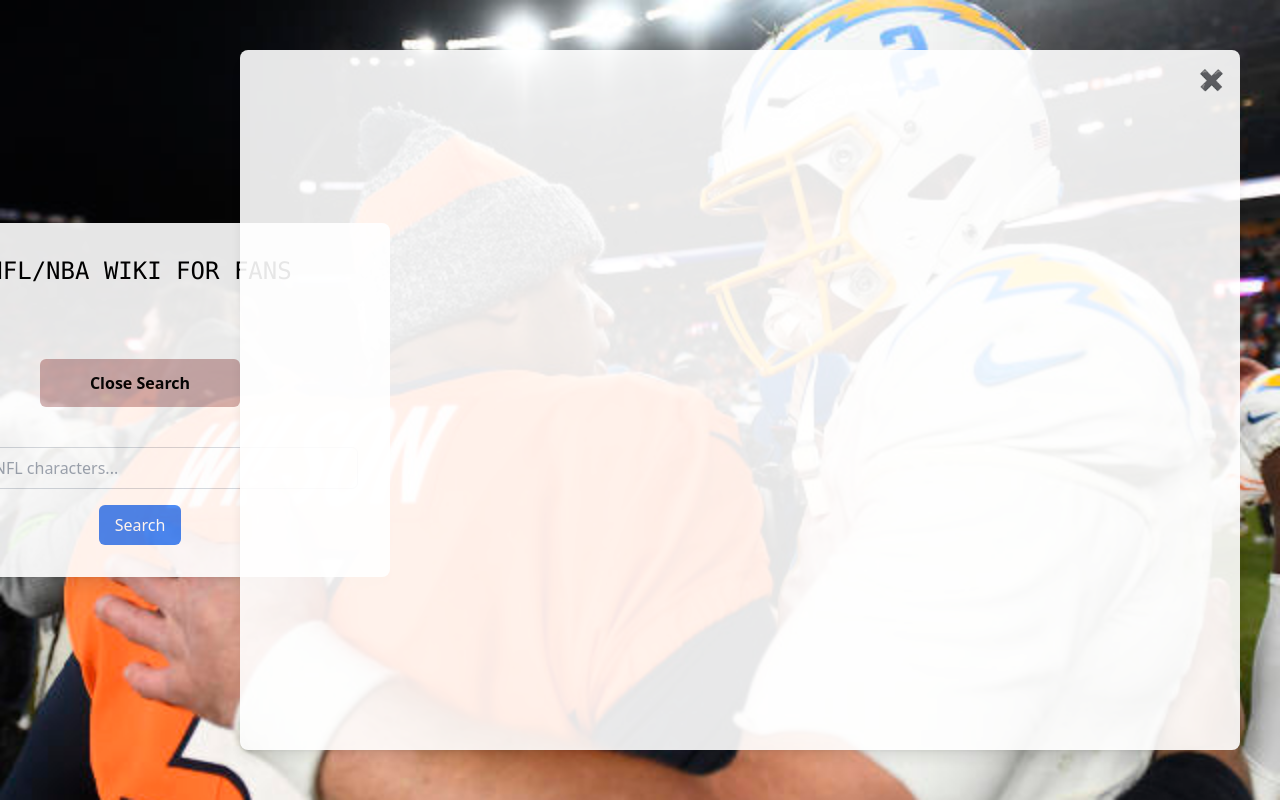
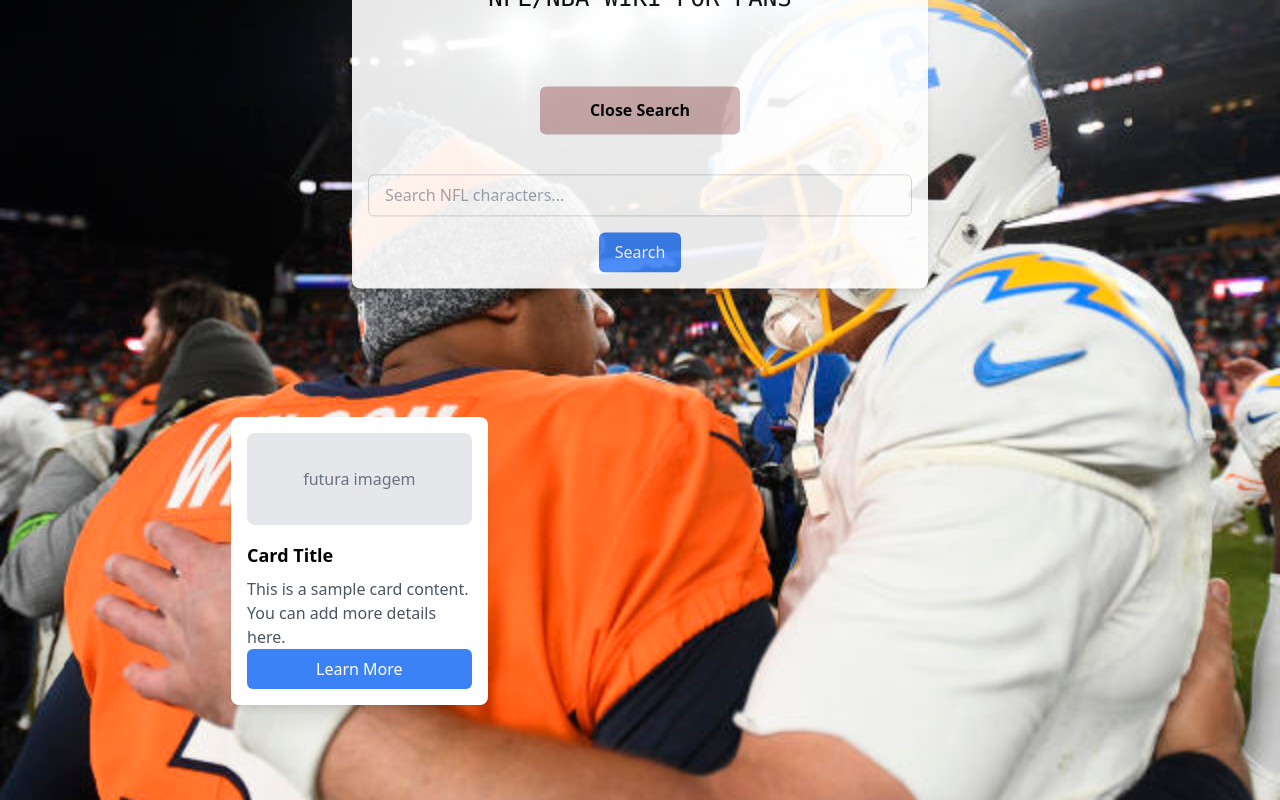
Before and after one commit to igormooura/WikiForFans, a React (Create React App) app: page / in a window 1280 px wide. Both pictures are taken after a click on the button "Start Trial". Built offline with nearby package versions, Linux system fonts and the light colour scheme.

Commit message:
feat: added cards and fixed some transitions

```diff
--- /dev/null
+++ b/src/components/Card.jsx
@@ -0,0 +1,32 @@
+import React from 'react';
+
+const Card = ({show}) => {
+  return (
+    <div
+      className={`max-w-[850px] mx-auto grid md:grid-cols-3 gap-6 p-4 transition-all duration-500 ease-in-out transform ${
+        show ? 'opacity-100 translate-y-0' : 'opacity-0 translate-y-5 pointer-events-none'
+      }`}
+    >
+      <div className="w-full h-72 shadow-xl flex flex-col p-4 my-4 rounded-lg hover:scale-105 duration-300 bg-white">
+
+      <div className="w-full h-[200px] sm:h-[250px] bg-gray-200 rounded-lg mb-4 flex items-center justify-center">
+          <span className="text-gray-500">futura imagem</span>
+        </div>
+
+        <h2 className="text-lg font-bold mb-2">Card Title</h2>
+        <p className="text-gray-600">
+          This is a sample card content. You can add more details here.
+        </p>
+
+        <button className="mt-auto bg-blue-500 text-white px-4 py-2 rounded-md hover:bg-blue-600 transition-colors duration-300">
+          Learn More
+        </button>
+
+      </div>
+
+
+    </div>
+  );
+};
+
+export default Card;
--- a/src/pages/Home.js
+++ b/src/pages/Home.jsx
@@ -1,5 +1,6 @@
 import React, { useState } from "react";
 import backgroundImage from "../img/nfl.jpg";
+import Card from "../components/Card";
 
 const Home = () => {
   const [showSearchBox, setShowSearchBox] = useState(false);
@@ -14,9 +15,13 @@ const Home = () => {
       style={{ backgroundImage: `url(${backgroundImage})` }}
     >
       <div
-        className={`bg-white opacity-90 p-8 rounded-lg shadow-lg text-center transition-all duration-500 ease-in-out
-        ${showSearchBox ? "sm:w-[500px] sm:translate-x-[-100%]" : "sm:w-[400px]"}
-        w-full max-w-xs sm:max-w-md md:max-w-md lg:max-w-xl`}
+        className={`bg-white opacity-90 p-4 rounded-lg shadow-lg text-center transition-all duration-500 ease-in-out
+          ${
+            showSearchBox
+              ? "translate-y-[-80px] sm:translate-y-[-20%] md:translate-y-[-20%] lg:translate-y-[-30%]"
+              : "translate-y-0"
+          }
+          w-full max-w-xs sm:max-w-md md:max-w-md lg:max-w-xl`}
       >
         <h1 className="text-2xl font-mono text-whitex mb-12">
           NFL/NBA WIKI FOR FANS
@@ -47,18 +52,8 @@ const Home = () => {
         </div>
       </div>
 
-      <div
-        className={`fixed top-1/2 right-10 w-[1000px] h-[700px] bg-white shadow-lg rounded-lg flex items-center justify-center transition-all duration-700 ease-in-out transform
-        ${showSearchBox ? "scale-100 opacity-90 pointer-events-auto" : "scale-0 opacity-0 pointer-events-none"}`}
-        style={{ transform: "translateY(-50%)" }}
-      >
-        <button
-          className="absolute top-4 right-4 text-black text-xl"
-          onClick={toggleSearchBox}
-        >
-          ✖
-        </button>
-      </div>
+      <Card show={showSearchBox} />
+
     </div>
   );
 };
```
Also changed, not shown: src/App.jsx (renamed from src/App.js).
